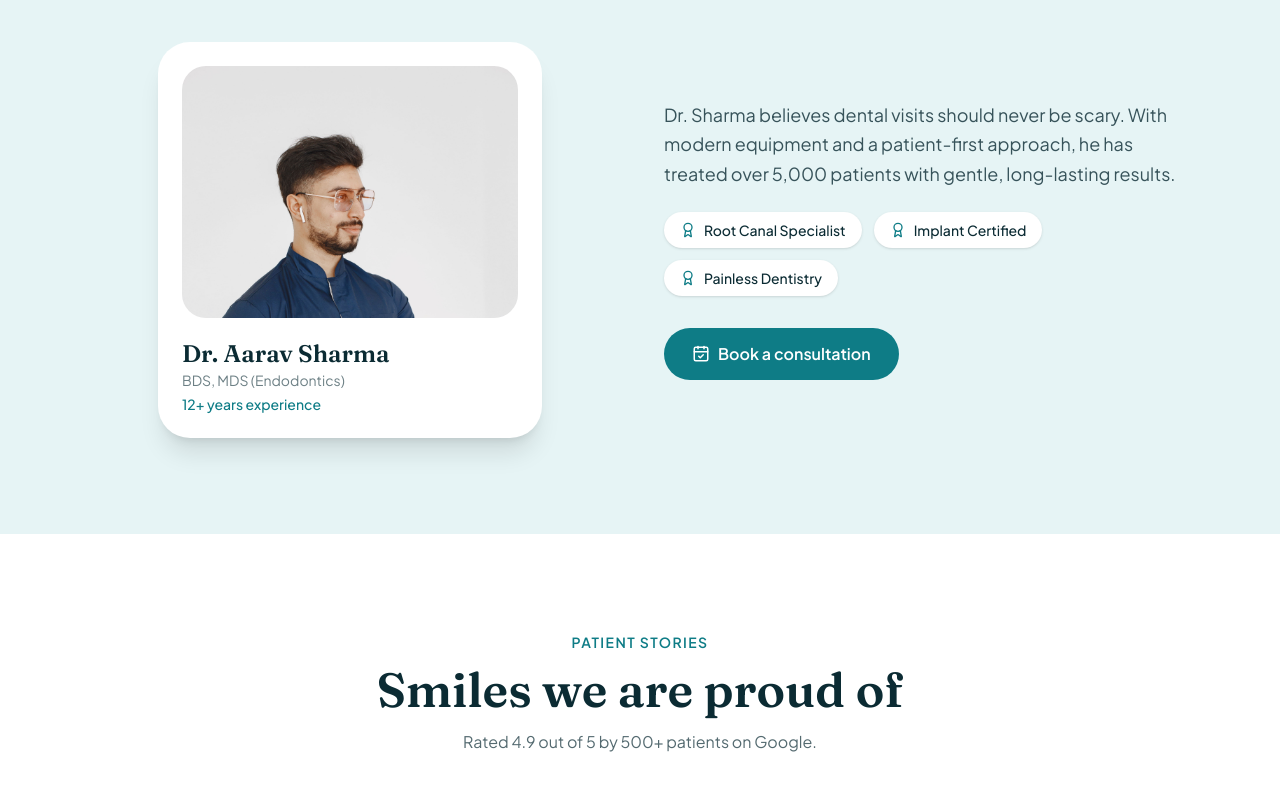
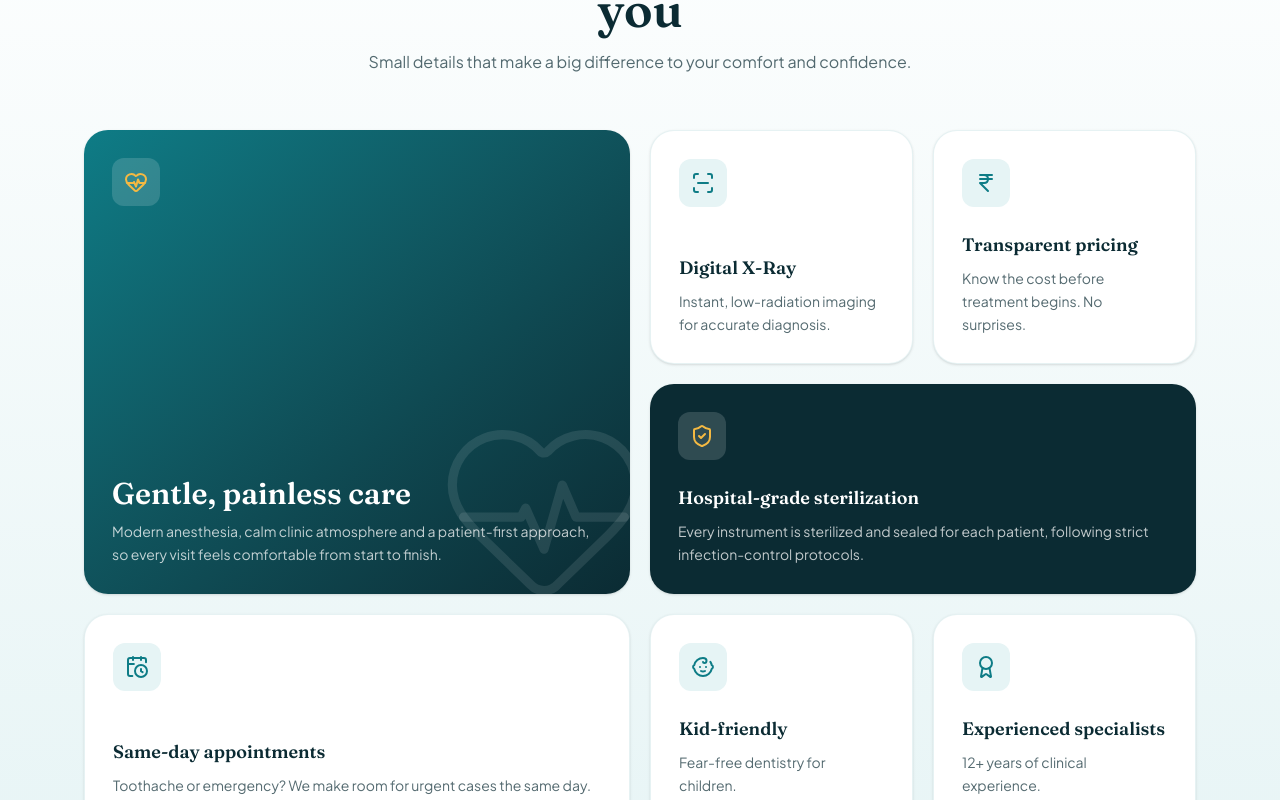
Before and after one commit to sharad8kumar-crypto/smile-clinic, a Next.js app: page / in a window 1280 px wide. Shown: the part 1960-2760 px from the top of the page. Built offline with nearby package versions, Linux system fonts and the light colour scheme; no server answers.

Commit message:
premium visuals, bento grid

```diff
--- a/app/page.tsx
+++ b/app/page.tsx
@@ -11,6 +11,7 @@ import FAQ from "@/components/sections/FAQ";
 import Appointment from "@/components/sections/Appointment";
 import Contact from "@/components/sections/Contact";
 import TrustMarquee from "@/components/sections/TrustMarquee";
+import WhyUs from "@/components/sections/WhyUs";
 
 export default function Home() {
   return (
@@ -21,6 +22,7 @@ export default function Home() {
         <Hero />
         <TrustMarquee />
         <Services />
+        <WhyUs />
         <Doctor />
         <Testimonials />
         <BeforeAfter />
--- /dev/null
+++ b/components/sections/WhyUs.tsx
@@ -0,0 +1,84 @@
+"use client";
+
+import { motion } from "framer-motion";
+import { Award, Baby, CalendarClock, HeartPulse, IndianRupee, ScanLine, ShieldCheck } from "lucide-react";
+import SectionHeading from "@/components/ui/SectionHeading";
+import { whyUs } from "@/data/site";
+
+const icons = {
+  heart: HeartPulse,
+  scan: ScanLine,
+  rupee: IndianRupee,
+  shield: ShieldCheck,
+  clock: CalendarClock,
+  baby: Baby,
+  award: Award,
+};
+
+const sizes = {
+  lg: "sm:col-span-2 md:row-span-2",
+  wide: "sm:col-span-2",
+  sm: "",
+};
+
+export default function WhyUs() {
+  return (
+    <section id="why-us" className="scroll-mt-20 bg-gradient-to-b from-white to-brand-soft py-24">
+      <div className="mx-auto max-w-6xl px-5">
+        <SectionHeading
+          eyebrow="Why Choose Us"
+          title="Dentistry designed around you"
+          subtitle="Small details that make a big difference to your comfort and confidence."
+        />
+
+        <div className="mt-14 grid gap-5 sm:grid-cols-2 md:auto-rows-[minmax(190px,auto)] md:grid-cols-4">
+          {whyUs.map((item, i) => {
+            const Icon = icons[item.icon as keyof typeof icons];
+            const dark = i === 0 || i === 3;
+            const tone =
+              i === 0
+                ? "bg-gradient-to-br from-brand to-brand-dark text-white"
+                : i === 3
+                  ? "bg-brand-dark text-white"
+                  : "border border-brand/10 bg-white";
+
+            return (
+              <motion.div
+                key={item.title}
+                initial={{ opacity: 0, y: 30, scale: 0.97 }}
+                whileInView={{ opacity: 1, y: 0, scale: 1 }}
+                viewport={{ once: true, margin: "-60px" }}
+                transition={{ duration: 0.5, delay: i * 0.07 }}
+                className={`group relative flex flex-col justify-between overflow-hidden rounded-3xl p-7 shadow-sm transition duration-300 hover:-translate-y-1 hover:shadow-xl ${sizes[item.size as keyof typeof sizes]} ${tone}`}
+              >
+                {item.size === "lg" && (
+                  <Icon
+                    aria-hidden
+                    className="absolute -right-6 -bottom-6 text-white/10 transition duration-500 group-hover:scale-110"
+                    size={220}
+                    strokeWidth={1}
+                  />
+                )}
+
+                <div
+                  className={`flex h-12 w-12 items-center justify-center rounded-xl ${
+                    dark ? "bg-white/15 text-accent" : "bg-brand-soft text-brand"
+                  }`}
+                >
+                  <Icon size={24} />
+                </div>
+
+                <div className="relative mt-6">
+                  <h3 className={`font-semibold ${item.size === "lg" ? "text-3xl" : "text-lg"}`}>{item.title}</h3>
+                  <p className={`mt-2 text-sm leading-relaxed ${dark ? "text-white/75" : "text-brand-dark/70"}`}>
+                    {item.desc}
+                  </p>
+                </div>
+              </motion.div>
+            );
+          })}
+        </div>
+      </div>
+    </section>
+  );
+}
--- a/data/site.ts
+++ b/data/site.ts
@@ -78,3 +78,12 @@ export const timeSlots = [
   "03:00 PM", "04:00 PM", "05:00 PM", "06:00 PM", "07:00 PM",
 ];
 export const siteUrl = process.env.NEXT_PUBLIC_SITE_URL ?? "http://localhost:3000";
+export const whyUs = [
+  { icon: "heart", size: "lg", title: "Gentle, painless care", desc: "Modern anesthesia, calm clinic atmosphere and a patient-first approach, so every visit feels comfortable from start to finish." },
+  { icon: "scan", size: "sm", title: "Digital X-Ray", desc: "Instant, low-radiation imaging for accurate diagnosis." },
+  { icon: "rupee", size: "sm", title: "Transparent pricing", desc: "Know the cost before treatment begins. No surprises." },
+  { icon: "shield", size: "wide", title: "Hospital-grade sterilization", desc: "Every instrument is sterilized and sealed for each patient, following strict infection-control protocols." },
+  { icon: "clock", size: "wide", title: "Same-day appointments", desc: "Toothache or emergency? We make room for urgent cases the same day." },
+  { icon: "baby", size: "sm", title: "Kid-friendly", desc: "Fear-free dentistry for children." },
+  { icon: "award", size: "sm", title: "Experienced specialists", desc: "12+ years of clinical experience." },
+];
```
